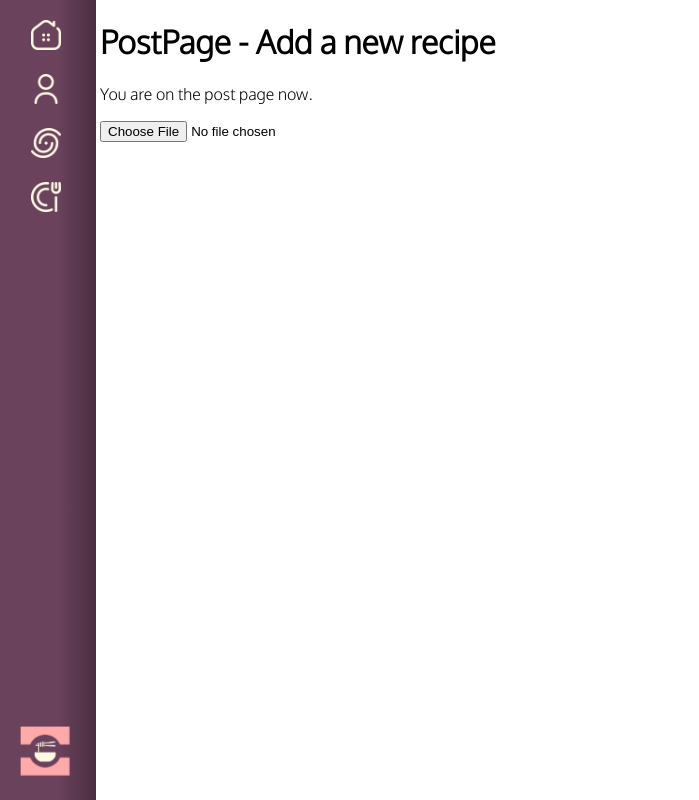
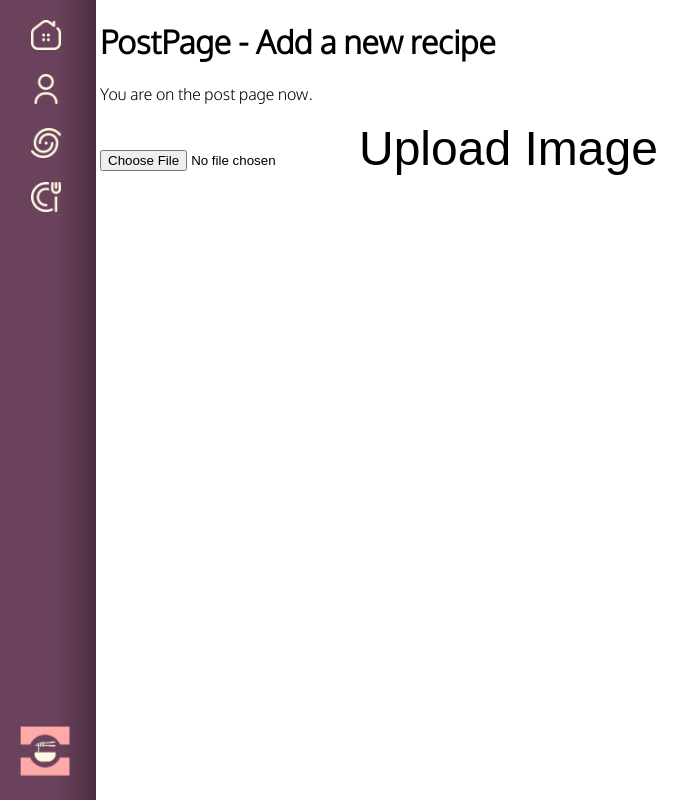
Before and after one commit to supernova4888/munchbox, a React (Create React App) app in the folder frontend/: page /post in a window 1280 px wide. Shown: the whole page, without its empty margins (0-699 px from the left). Built offline with nearby package versions, Linux system fonts and the light colour scheme.

Commit message:
created state to save image

```diff
--- a/frontend/src/pages/post.jsx
+++ b/frontend/src/pages/post.jsx
@@ -1,20 +1,33 @@
 import React from "react";
+import Axios from "axios";
+import { useState } from "react";
 
 // link from the button to here
 
 export default function PostPage() {
 
-    const uploadImage = (files) => {
-        console.log(files[0]);
+    const [imageSelected, setImageSelected] = useState("");
 
-    }
+    const uploadImage = () => {
+        // constructs the formData
+        const formData = new FormData()
+        formData.append("file", imageSelected)
+        // upload presets - public (connects to cloudinary)
+        formData.append("upload_preset", "blp4p8lu")
+
+        // post request
+        Axios.post("https://api.cloudinary.com/v1_1/dt0zgbuyg/image/upload", formData).then((response) => {console.log(response);
+        });
+    };
 
 
     return (
         <div>
             <h1>PostPage - Add a new recipe</h1>
             <p>You are on the post page now.</p>
-            <input type="file" onChange={(event) => {uploadImage(event.target.files)}}/>
+            <input type="file" onChange={(event) => setImageSelected(event.target.files[0])}/>
+
+            <button onClick={uploadImage}> Upload Image</button>
 
         </div>
     )
```
